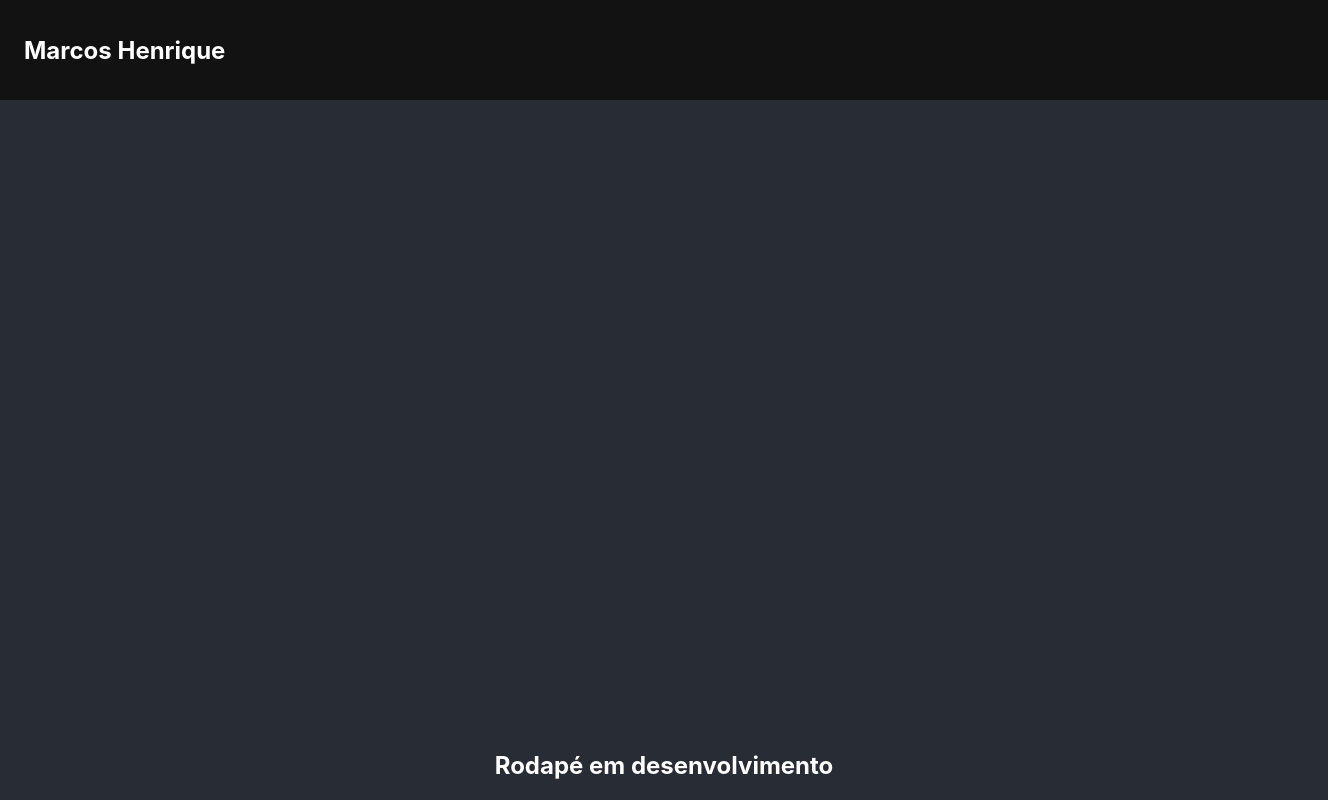
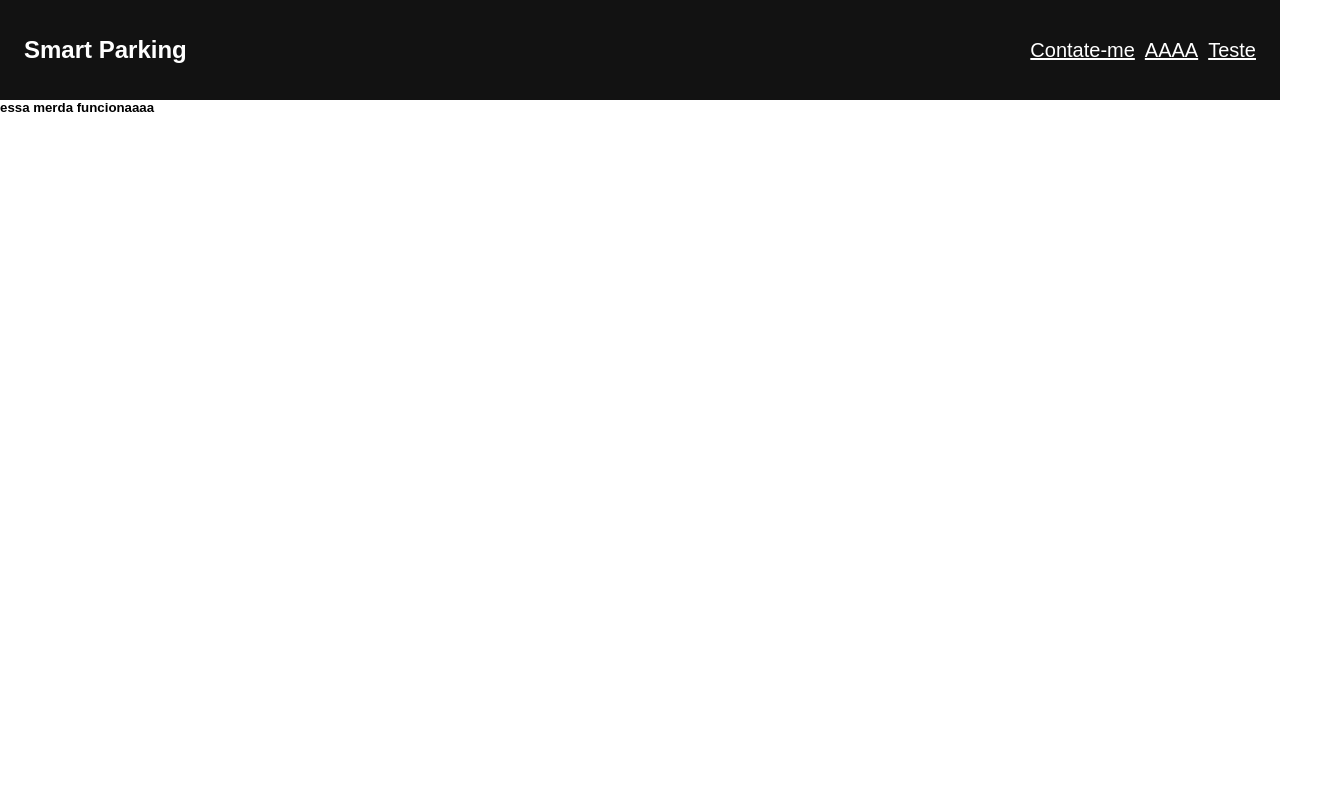
Before and after one commit to marck0101/my-portfolio, a React (Create React App) app: page / in a window 1280 px wide. Shown: the whole page, 1328 px wide, since content can reach past the window. Built offline with nearby package versions, Linux system fonts and the light colour scheme.

Commit message:
ajuste header e rotas

```diff
--- a/src/App.jsx
+++ b/src/App.jsx
@@ -1,16 +1,12 @@
 import React from "react";
 import "./App.css";
-import Footer from "./components/footer/footer";
-import Header from "./components/Header/Header";
-
+import RoutesApp from "./routes";
+// import Teste from "./Teste";
 
 function App() {
   return (
-    <div className="">
-      <header className="App-header">
-        <Header />
-        <Footer />
-      </header>
+    <div className="App">
+      <RoutesApp />
     </div>
   );
 }
--- /dev/null
+++ b/src/Componentes/Erro/Erro.jsx
@@ -0,0 +1,9 @@
+import React from "react";
+
+export default function Erro(){
+    return(
+        <>
+        <h1>Parece que essa página não existe ainda!</h1>
+        </>
+    );
+}
--- /dev/null
+++ b/src/Componentes/Header/Header.js
@@ -0,0 +1,25 @@
+import { Link } from "react-router-dom";
+import "./style.css";
+
+function Header() {
+  function CardClicavel() {
+    // console.log("eu vou para o google");
+    window.location = "http://localhost:3000";
+  }
+  return (
+    <header>
+      <div class="clicavel" onClick={CardClicavel}>
+        <h2>Smart Parking</h2>
+      </div>
+
+      <div className="menu">
+        <Link to="/">Contate-me</Link>
+        <Link to="/">AAAA</Link>
+        <Link to="/teste">Teste</Link>
+        {/* <Link to="/relatorios">Relatórios</Link> */}
+      </div>
+    </header>
+  );
+}
+
+export default Header;
--- /dev/null
+++ b/src/Componentes/Home/Home.jsx
@@ -0,0 +1,9 @@
+import React from "react";
+
+export default function Home() {
+  return (
+    <>
+      <h5>essa merda funcionaaaa</h5>
+    </>
+  );
+}
--- /dev/null
+++ b/src/Componentes/Home/style.css
@@ -0,0 +1,32 @@
+* {
+  padding: 0;
+  margin: 0;
+  box-sizing: border-box;
+}
+
+body {
+  font-family: sans-serif;
+  background-color: lightgrey;
+}
+
+.app {
+  display: flex;
+  width: 100%;
+  justify-content: center;
+  align-items: center;
+  flex-direction: column;
+}
+
+.center1 {
+  display: flex;
+  flex-direction: row;
+  justify-content: center;
+  align-items: center;
+  margin-top: 1%;
+  margin-bottom: 1%;
+  cursor: pointer;
+}
+
+.titleTest{
+text-align: left;
+}
--- /dev/null
+++ b/src/Teste.jsx
@@ -0,0 +1,11 @@
+import React from "react";
+
+export default function Teste(){
+  return(
+    <>
+    <div>
+      <h5>aaaaaaaaaaaaaa</h5>
+    </div>
+    </>
+  );
+}
--- a/src/components/Header/Header.jsx
+++ /dev/null
@@ -1,26 +0,0 @@
-import React from "react";
-import "./style.css";
-// import { Link } from "react-router-dom";
-
-function Header() {
-  // function cardClicavel() {
-  //   // console.log("eu vou para o google");
-  //   window.location = "http://localhost:3000"; // acessar menu de relatório, dia, semana mês
-  // }
-  return (
-    <>
-      <header>
-        <div>
-          <h2>Marcos Henrique</h2>
-        </div>
-
-        {/* <div>
-          <Link to="/">Home</Link>
-          <Link to="/cadastroRelatorios">Cadastro</Link>
-          <Link to="/ChartLine">ChartLine</Link>
-        </div> */}
-      </header>
-    </>
-  );
-}
-export default Header;
--- a/src/index.css
+++ b/src/index.css
@@ -1,13 +1,17 @@
-body {
+* {
+  padding: 0;
   margin: 0;
-  font-family: -apple-system, BlinkMacSystemFont, 'Segoe UI', 'Roboto', 'Oxygen',
-    'Ubuntu', 'Cantarell', 'Fira Sans', 'Droid Sans', 'Helvetica Neue',
-    sans-serif;
-  -webkit-font-smoothing: antialiased;
-  -moz-osx-font-smoothing: grayscale;
+  box-sizing: border-box;
 }
 
-code {
-  font-family: source-code-pro, Menlo, Monaco, Consolas, 'Courier New',
-    monospace;
+body {
+  font-family: sans-serif;
 }
+
+.app {
+  display: flex;
+  width: 100%;
+  justify-content: center;
+  align-items: center;
+  flex-direction: column;
+}
--- /dev/null
+++ b/src/routes.js
@@ -0,0 +1,24 @@
+import { BrowserRouter, Routes, Route } from "react-router-dom";
+import Erro from "./Componentes/Erro/Erro";
+// import Footer from "./Componentes/Footer/Footer";
+import Header from "./Componentes/Header/Header";
+import Home from "./Componentes/Home/Home";
+
+import Teste from "./Teste";
+
+function RoutesApp() {
+  return (
+    <BrowserRouter>
+      <Header />
+
+      <Routes>
+        <Route path="/" element={<Home />} />
+        <Route path="/teste" element={<Teste />} />
+
+        <Route path="*" errorElement={<Erro />} />
+      </Routes>
+      {/* <Footer /> */}
+    </BrowserRouter>
+  );
+}
+export default RoutesApp;
--- a/tsconfig.json
+++ b/tsconfig.json
@@ -16,5 +16,5 @@
     "noEmit": true,
     "jsx": "react-jsx"
   },
-  "include": ["src", "jsx"]
+  "include": ["src", "jsx", "src/Teste.jsx"]
 }
```
Also changed, not shown: src/Componentes/Footer/Footer.jsx (renamed from src/components/footer/footer.jsx), src/Componentes/Header/style.css (renamed from src/components/Header/style.css), 1 other file (tests, documents, lock files or other folders).
